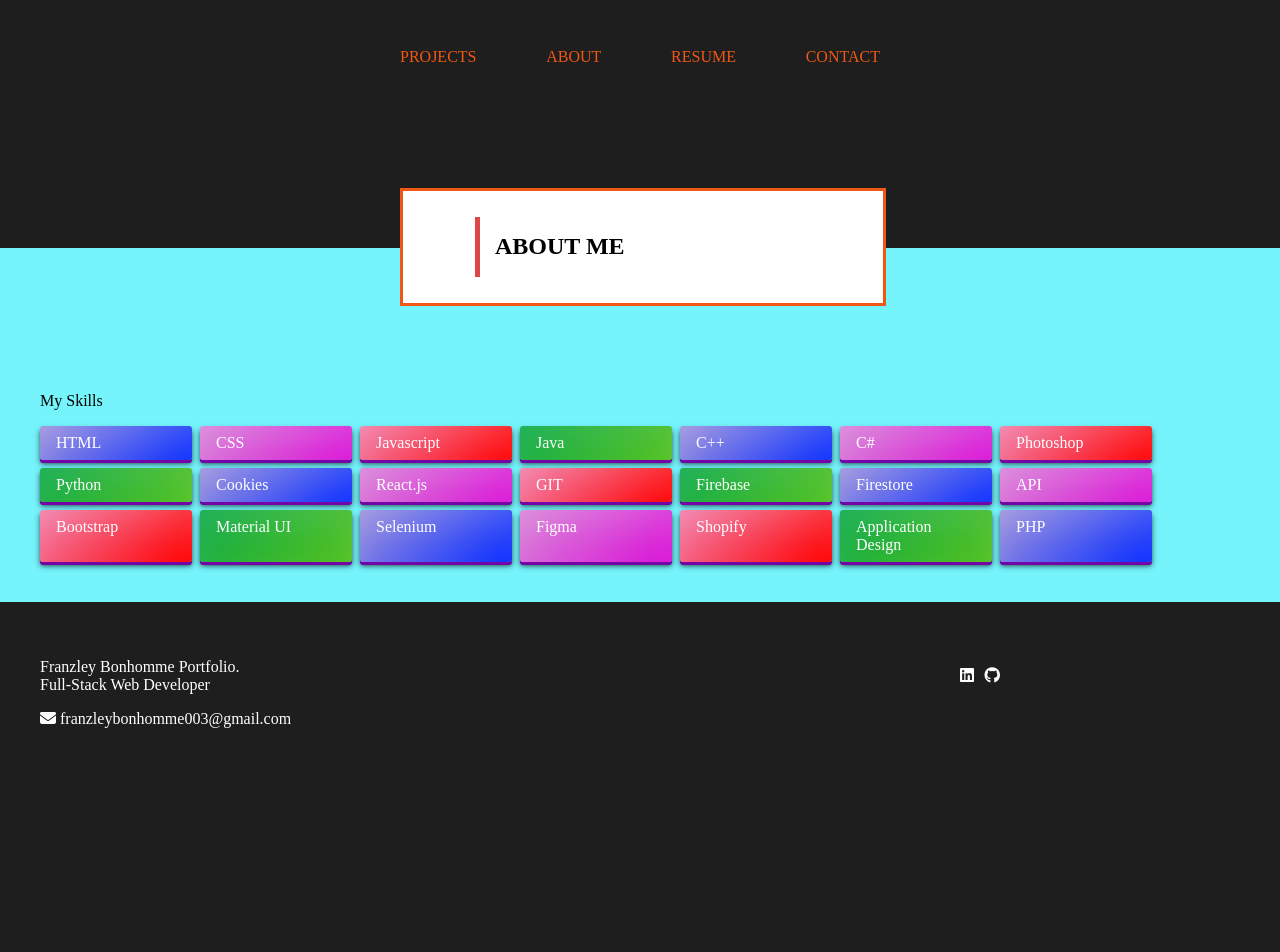
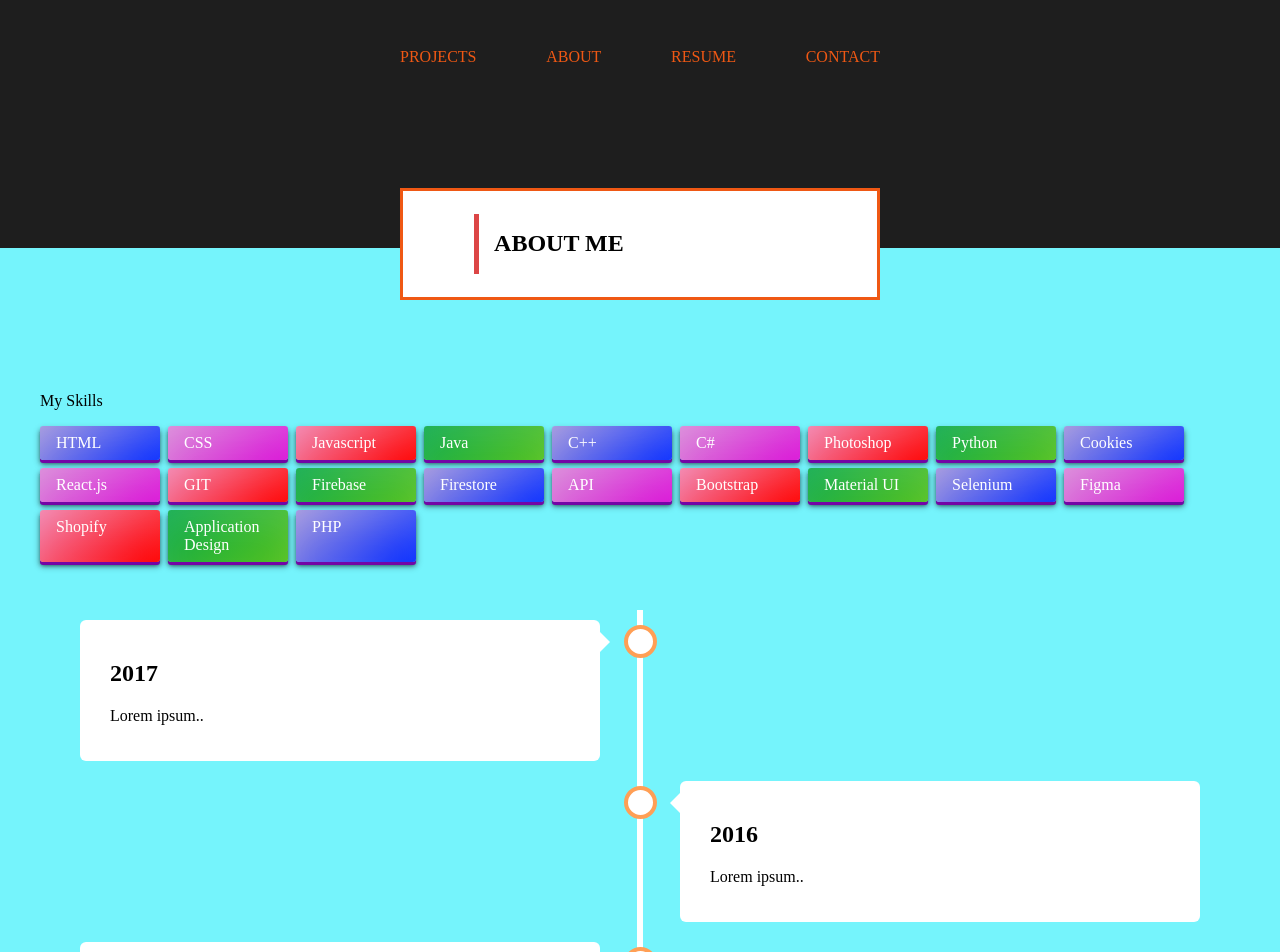
Before and after one commit to Franzley/portfolioV2, a React (Create React App) app: page /about in a window 1280 px wide. Shown: the top 952 px of the page. Before the commit the page ends 800 px from the top, so only its background shows below. Built offline with nearby package versions, Linux system fonts and the light colour scheme.

Commit message:
Created new css files, created new component. Organized files

```diff
--- a/src/App.js
+++ b/src/App.js
@@ -2,14 +2,18 @@ import React from 'react'
 import { BrowserRouter, Routes, Route } from 'react-router-dom'
 import Home from './js/views/Home'
 import About from './js/views/About'
+import Navbar from './js/components/Navbar'
+import Footer from './js/components/Footer'
 
 const App = () => {
     return (
         <BrowserRouter>
+            <Navbar />
             <Routes>
                 <Route path="/" element={<Home />} />
                 <Route path="/about" element={<About />} />
             </Routes>
+            <Footer />
         </BrowserRouter>
     )
 }
--- a/src/index.js
+++ b/src/index.js
@@ -2,6 +2,8 @@ import React from "react";
 import ReactDOM from "react-dom/client";
 import App from "./App";
 import "../src/styles/index.css"
+import "../src/styles/timeline.css"
+import "../src/styles/feed.css"
 
 const root = ReactDOM.createRoot(document.getElementById("root"));
 root.render(
--- /dev/null
+++ b/src/js/components/Timeline.jsx
@@ -0,0 +1,28 @@
+import React from 'react'
+
+const Timeline = () => {
+    return (
+        <ul class="timeline">
+            <li class="container left">
+                <div class="content">
+                    <h2>2017</h2>
+                    <p>Lorem ipsum..</p>
+                </div>
+            </li>
+            <li class="container right">
+                <div class="content">
+                    <h2>2016</h2>
+                    <p>Lorem ipsum..</p>
+                </div>
+            </li>
+            <li class="container left">
+                <div class="content">
+                    <h2>2014</h2>
+                    <p>Lorem ipsum..</p>
+                </div>
+            </li>
+        </ul>
+    )
+}
+
+export default Timeline
--- a/src/js/views/About.js
+++ b/src/js/views/About.js
@@ -1,15 +1,12 @@
 import React from "react";
-import Navbar from "../components/Navbar";
-import Footer from "../components/Footer";
 import skills from "../variables/skills";
+import Timeline from "../components/Timeline";
 
 const About = () => {
   const colors = ['primary', 'secondary', 'danger', 'success']
   let count = 0
   return (
     // Main Content
-    <div className="wrap-page">
-      <Navbar />
     <div className="feed">
       <p>My Skills</p>
       <div className="skills">
@@ -20,8 +17,7 @@ const About = () => {
           return <span key={index} className={`span-${colors[count++]}`}>{item}</span>
         })}
       </div>
-      </div>
-      <Footer />
+      <Timeline />
     </div>
   );
 };
--- a/src/js/views/Home.js
+++ b/src/js/views/Home.js
@@ -1,6 +1,4 @@
 import React from "react";
-import Navbar from "../components/Navbar";
-import Footer from "../components/Footer";
 import projectList from "../variables/projectList";
 import { useState } from "react";
 
@@ -27,8 +25,6 @@ const Home = () => {
 
   return (
     // Main Content
-    <div className="wrap-page">
-      <Navbar />
     <div className="feed">
       <div className="tabs">
         <button className={`project-type-tab ${isSelected === "all" ? 'button-background' : ""}`} id="all" onClick={handleClick}>All</button>
@@ -42,8 +38,6 @@ const Home = () => {
         })}
       </div>
     </div>
-      <Footer />
-    </div>
   );
 };
 
--- /dev/null
+++ b/src/styles/feed.css
@@ -0,0 +1,97 @@
+/* WEBSITE BODY */
+.feed {
+    background-color: #75F4FC;
+    color: #000000;
+    padding: 2.5rem;
+    padding-top: 8rem;
+}
+
+.tabs {
+    text-align: center;
+}
+
+.project-type-tab {
+    margin-bottom: 2.5rem;
+    font-size: 16px;
+    font-weight: 200;
+    letter-spacing: 1px;
+    padding: 13px 20px 13px;
+    outline: 0;
+    border: 1px solid #DC4646;
+    cursor: pointer;
+    position: relative;
+    background-color: rgba(0, 0, 0, 0);
+
+    &:hover {
+        background-color: #DC4646;
+    }
+}
+
+.button-background {
+    background: #DC4646;
+}
+
+.projects {
+    display: flex;
+    flex-flow: row wrap;
+    gap: 2.5rem;
+}
+
+.project-image {
+    flex-basis: 30%;
+    border-radius: 32px;
+    box-shadow:
+        1px 1px 0 1px rgb(239, 88, 20),
+        -1px 0 28px 0 rgba(34, 33, 81, 0.01),
+        28px 28px 28px 0 rgba(34, 33, 81, 0.25);
+    transition:
+        .4s ease-in-out transform,
+        .4s ease-in-out box-shadow;
+
+    &:hover {
+        transform:
+            translate3d(0px, -32px, 0px) rotateX(2deg);
+        box-shadow:
+            1px 1px 0 1px rgb(212, 12, 192),
+            -1px 0 28px 0 rgba(34, 33, 81, 0.01),
+            54px 54px 28px -10px rgba(34, 33, 81, 0.15);
+    }
+}
+
+span {
+    box-shadow: 0 3px 0 0 #7305a6, 0 4px 4px -1px rgba(0, 0, 0, 0.6), 0 4px 6px 1px rgba(0, 0, 0, 0.3), 0 1px 2px 1px rgba(0, 0, 0, 0) inset, 0 18px 32px -2px rgba(255, 255, 255, 0.1) inset;
+    padding: 0.5em 1em;
+    border-radius: 0.2em;
+    color: white;
+    flex-basis: 10%;
+}
+
+.skills {
+    display: flex;
+    flex-flow: row wrap;
+    gap: 0.5em;
+    margin-bottom: 3rem;
+}
+
+.span-primary {
+    background-image: linear-gradient(-45deg, #082dff, #9e93dd);
+}
+
+.span-secondary {
+    background-image: linear-gradient(-45deg, #da13d7, #d885d8);
+}
+
+.span-danger {
+    background-image: linear-gradient(-45deg, #ff0000, #f27fab);
+}
+
+.span-success {
+    background-image: linear-gradient(-45deg, #52C11F, #0caa49);
+}
+
+.project-info {
+    padding: 15px;
+    width: 68%;
+}
+
+/* WEBSITE BODY END */
--- a/src/styles/index.css
+++ b/src/styles/index.css
@@ -56,102 +56,6 @@ a {
 
 /* NAVBAR SECTION END */
 
-/* WEBSITE BODY */
-.feed {
-    background-color: #75F4FC;
-    color: #000000;
-    padding: 2.5rem;
-    padding-top: 8rem;
-}
-
-.tabs {
-    text-align: center;
-}
-
-.project-type-tab {
-    margin-bottom: 2.5rem;
-    font-size: 16px;
-    font-weight: 200;
-    letter-spacing: 1px;
-    padding: 13px 20px 13px;
-    outline: 0;
-    border: 1px solid #DC4646;
-    cursor: pointer;
-    position: relative;
-    background-color: rgba(0, 0, 0, 0);
-
-    &:hover {
-        background-color: #DC4646;
-    }
-}
-
-.button-background {
-    background: #DC4646;
-}
-
-.projects {
-    display: flex;
-    flex-flow: row wrap;
-    gap: 2.5rem;
-}
-
-.project-image {
-    flex-basis: 30%;
-    border-radius: 32px;
-    box-shadow:
-        1px 1px 0 1px rgb(239, 88, 20),
-        -1px 0 28px 0 rgba(34, 33, 81, 0.01),
-        28px 28px 28px 0 rgba(34, 33, 81, 0.25);
-    transition:
-        .4s ease-in-out transform,
-        .4s ease-in-out box-shadow;
-
-    &:hover {
-        transform:
-            translate3d(0px, -32px, 0px) rotateX(2deg);
-        box-shadow:
-            1px 1px 0 1px rgb(212, 12, 192),
-            -1px 0 28px 0 rgba(34, 33, 81, 0.01),
-            54px 54px 28px -10px rgba(34, 33, 81, 0.15);
-    }
-}
-
-span {
-    box-shadow: 0 3px 0 0 #7305a6, 0 4px 4px -1px rgba(0, 0, 0, 0.6), 0 4px 6px 1px rgba(0, 0, 0, 0.3), 0 1px 2px 1px rgba(0, 0, 0, 0) inset, 0 18px 32px -2px rgba(255, 255, 255, 0.1) inset;
-    padding: 0.5em 1em;
-    border-radius: 0.2em;
-    color: white;
-    flex-basis: 10%;
-}
-
-.skills {
-    display: flex;
-    flex-flow: row wrap;
-    gap: 0.5em;
-}
-
-.span-primary {
-    background-image: linear-gradient(-45deg, #082dff, #9e93dd);
-}
-
-.span-secondary {
-    background-image: linear-gradient(-45deg, #da13d7, #d885d8);
-}
-
-.span-danger {
-    background-image: linear-gradient(-45deg, #ff0000, #f27fab);
-}
-
-.span-success {
-    background-image: linear-gradient(-45deg, #52C11F, #0caa49);
-}
-
-/* WEBSITE BODY END */
-
-.project-info {
-    padding: 15px;
-    width: 68%;
-}
 
 /* FOOTER SECTION */
 .footer {
@@ -177,6 +81,4 @@ span {
     align-items: center;
 }
 
-.footer-bottom {}
-
 /* FOOTER SECTION END */
--- /dev/null
+++ b/src/styles/timeline.css
@@ -0,0 +1,141 @@
+/* The actual timeline (the vertical ruler) */
+.timeline {
+    position: relative;
+    max-width: 1200px;
+    margin: 0 auto 0 auto
+}
+
+/* The actual timeline (the vertical ruler) */
+.timeline::after {
+    content: '';
+    position: absolute;
+    width: 6px;
+    background-color: white;
+    top: 0;
+    bottom: 0;
+    left: 50%;
+    margin-left: -3px;
+}
+
+* {
+    box-sizing: border-box;
+}
+
+ul {
+    list-style-type: none;
+    margin: 0;
+    padding: 0;
+}
+
+li {
+    margin: 0;
+    padding: 0;
+}
+
+/* Container around content */
+.container {
+    padding: 10px 40px;
+    position: relative;
+    background-color: inherit;
+    width: 50%;
+}
+
+/* The circles on the timeline */
+.container::after {
+    content: '';
+    position: absolute;
+    width: 25px;
+    height: 25px;
+    right: -17px;
+    background-color: white;
+    border: 4px solid #FF9F55;
+    top: 15px;
+    border-radius: 50%;
+    z-index: 1;
+}
+
+/* Place the container to the left */
+.left {
+    left: 0;
+}
+
+/* Place the container to the right */
+.right {
+    left: 50%;
+}
+
+/* Add arrows to the left container (pointing right) */
+.left::before {
+    content: " ";
+    height: 0;
+    position: absolute;
+    top: 22px;
+    width: 0;
+    z-index: 1;
+    right: 30px;
+    border: medium solid white;
+    border-width: 10px 0 10px 10px;
+    border-color: transparent transparent transparent white;
+}
+
+/* Add arrows to the right container (pointing left) */
+.right::before {
+    content: " ";
+    height: 0;
+    position: absolute;
+    top: 22px;
+    width: 0;
+    z-index: 1;
+    left: 30px;
+    border: medium solid white;
+    border-width: 10px 10px 10px 0;
+    border-color: transparent white transparent transparent;
+}
+
+/* Fix the circle for containers on the right side */
+.right::after {
+    left: -16px;
+}
+
+/* The actual content */
+.content {
+    padding: 20px 30px;
+    background-color: white;
+    position: relative;
+    border-radius: 6px;
+}
+
+/* Media queries - Responsive timeline on screens less than 600px wide */
+@media screen and (max-width: 600px) {
+
+    /* Place the timelime to the left */
+    .timeline::after {
+        left: 31px;
+    }
+
+    /* Full-width containers */
+    .container {
+        width: 100%;
+        padding-left: 70px;
+        padding-right: 25px;
+    }
+
+    /* Make sure that all arrows are pointing leftwards */
+    .container::before {
+        left: 60px;
+        border: medium solid white;
+        border-width: 10px 10px 10px 0;
+        border-color: transparent white transparent transparent;
+    }
+
+    /* Make sure all circles are at the same spot */
+    .left::after,
+    .right::after {
+        left: 15px;
+    }
+
+    /* Make all right containers behave like the left ones */
+    .right {
+        left: 0%;
+    }
+}
```
Lines whose indentation alone changed are shown as unchanged.
